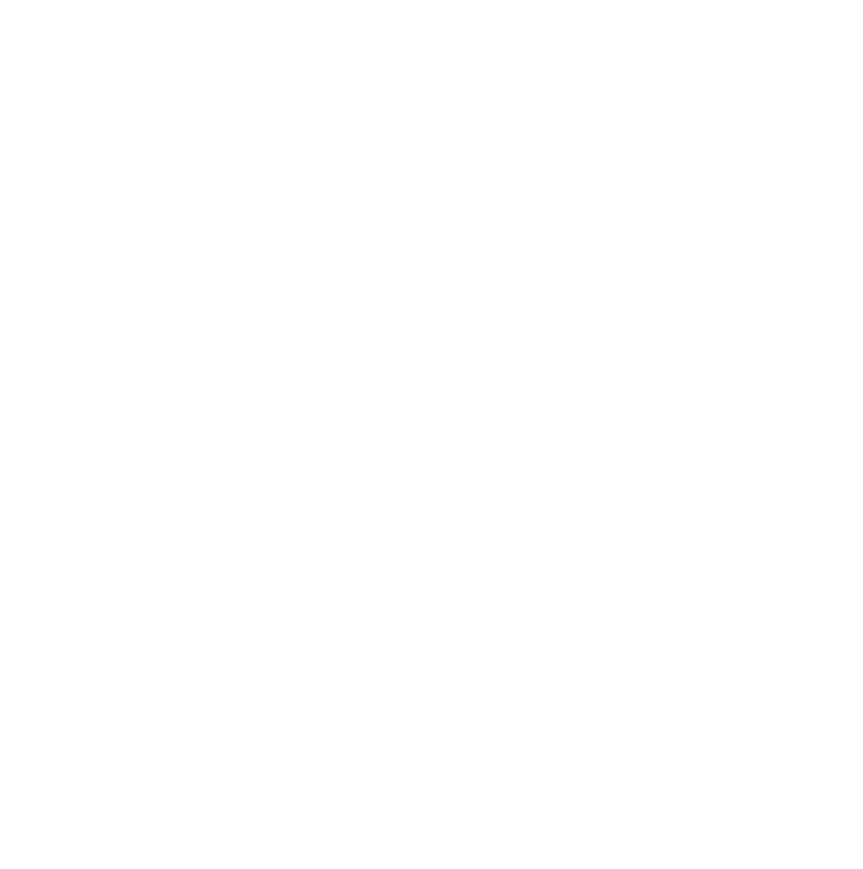
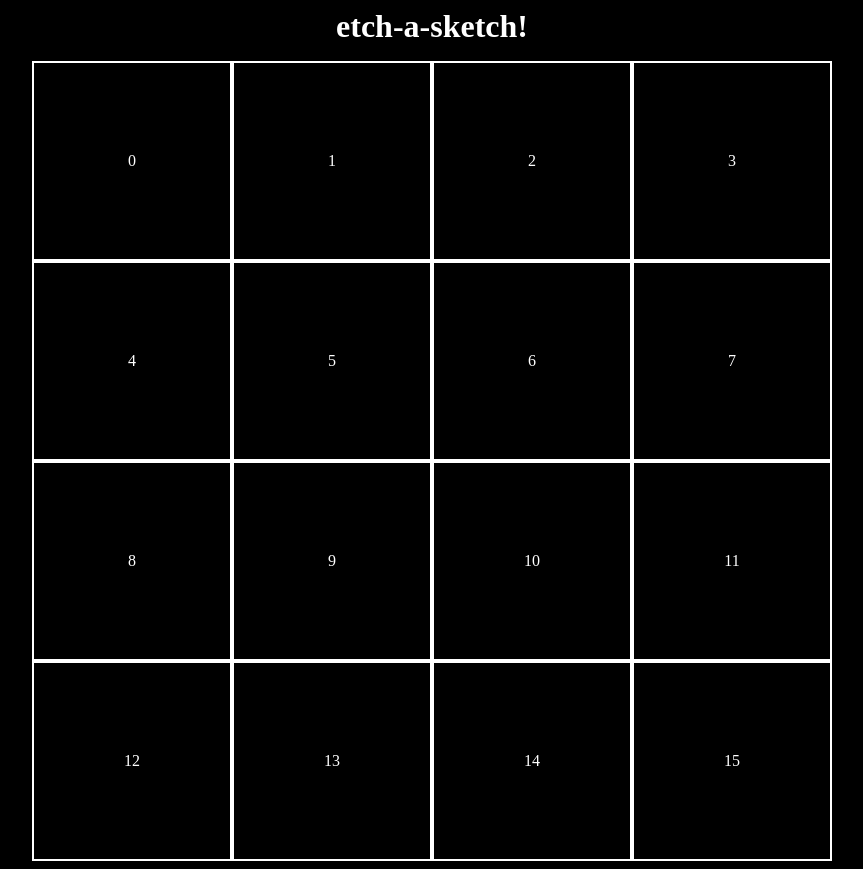
Before and after one commit to pacojf93/etch-a-sketch, a plain HTML site: page index.html in a window 1280 px wide. Shown: the whole page, without its empty margins (208-1071 px from the left). Before the commit the page ends 800 px from the top, so only its background shows below. Drawn offline with Linux system fonts and the light colour scheme.

Commit message:
created parametric array of squares. Added mouseover event.

```diff
--- a/index.html
+++ b/index.html
@@ -5,9 +5,12 @@
     <meta name="viewport" content="width=device-width, initial-scale=1.0">
     <title>etch-a-sketch</title>
     <link rel="stylesheet" href="styles.css">
-    <script src="script.js"></script>
+    <script src="script.js" defer></script>
 </head>
 <body>
+    <div id="title">
+        <h1>etch-a-sketch!</h1>
+    </div>
     <div id="container"></div>
 </body>
 </html>
--- a/script.js
+++ b/script.js
@@ -0,0 +1,27 @@
+
+let squaresPerSide = 4
+
+const container = document.querySelector("#container")
+
+let squareSize = parseInt(container.offsetWidth / squaresPerSide)
+
+for(let i = 0; i < squaresPerSide * squaresPerSide; i ++){
+    const square = document.createElement("div")
+    square.id = i
+    square.textContent = i
+
+    /*
+        offsetWidth property is read-only, so we ha to use width and heigt sltyling for dimensions
+    */
+    square.style.width = `${squareSize}px`
+    square.style.height = `${squareSize}px`
+
+    /*
+        "this" is not available inside arrow functions
+    */
+    square.addEventListener("mouseover", function() {
+        this.classList.toggle("active")
+    })
+
+    container.appendChild(square)
+}
--- a/styles.css
+++ b/styles.css
@@ -0,0 +1,33 @@
+body {
+    display: flex;
+    flex-direction: column;
+    justify-content: space-between;
+    align-items: center;
+    gap: 16px;
+    background-color: black;
+    color: white;
+}
+
+h1 {
+    margin: 0;
+    padding: 0;
+}
+
+#container {
+    width: 100vh;
+    height: 100vh;
+    display: flex;
+    flex-wrap: wrap;
+}
+
+#container > div {
+    display: flex;
+    justify-content: center;
+    align-items: center;
+    box-sizing: border-box;
+    border: solid white 2px;
+}
+
+.active {
+    background-color: red;
+}
```
